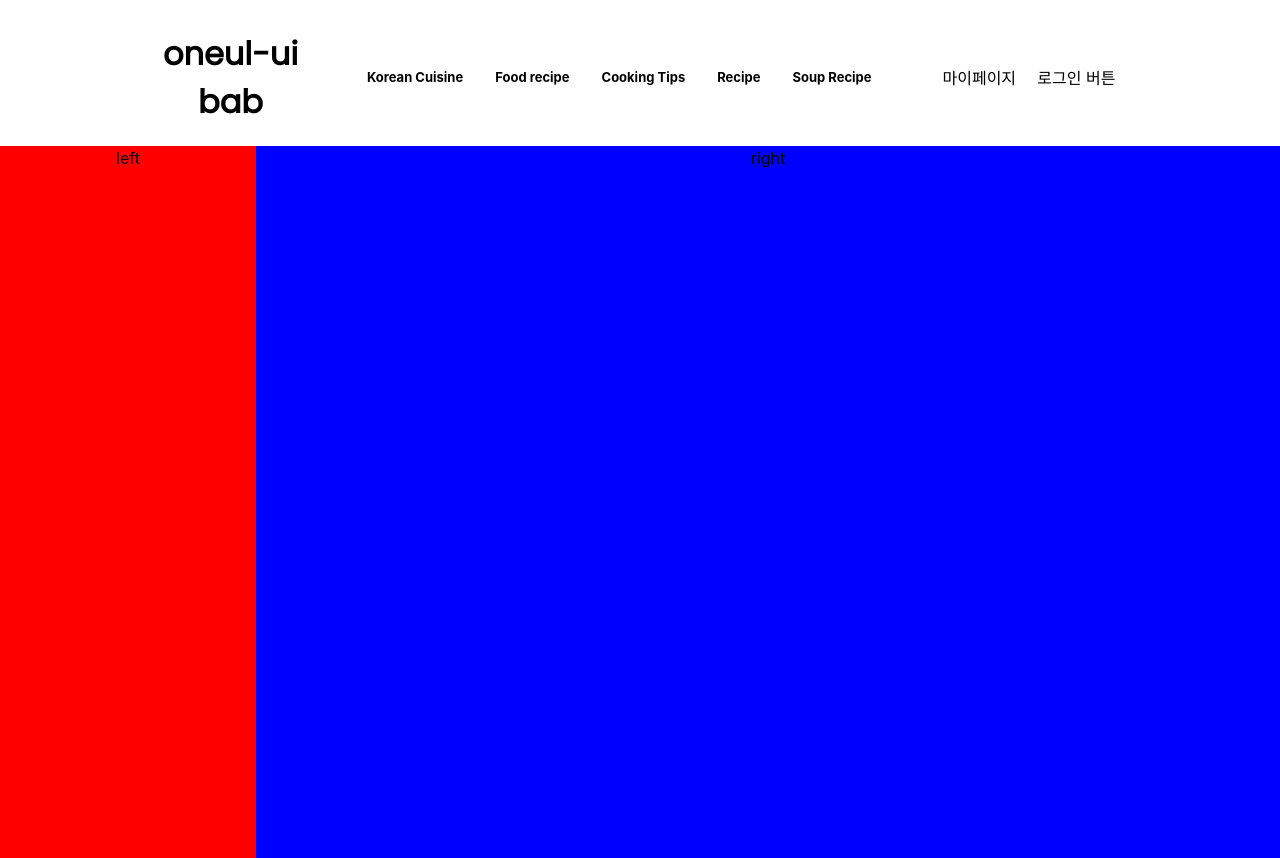
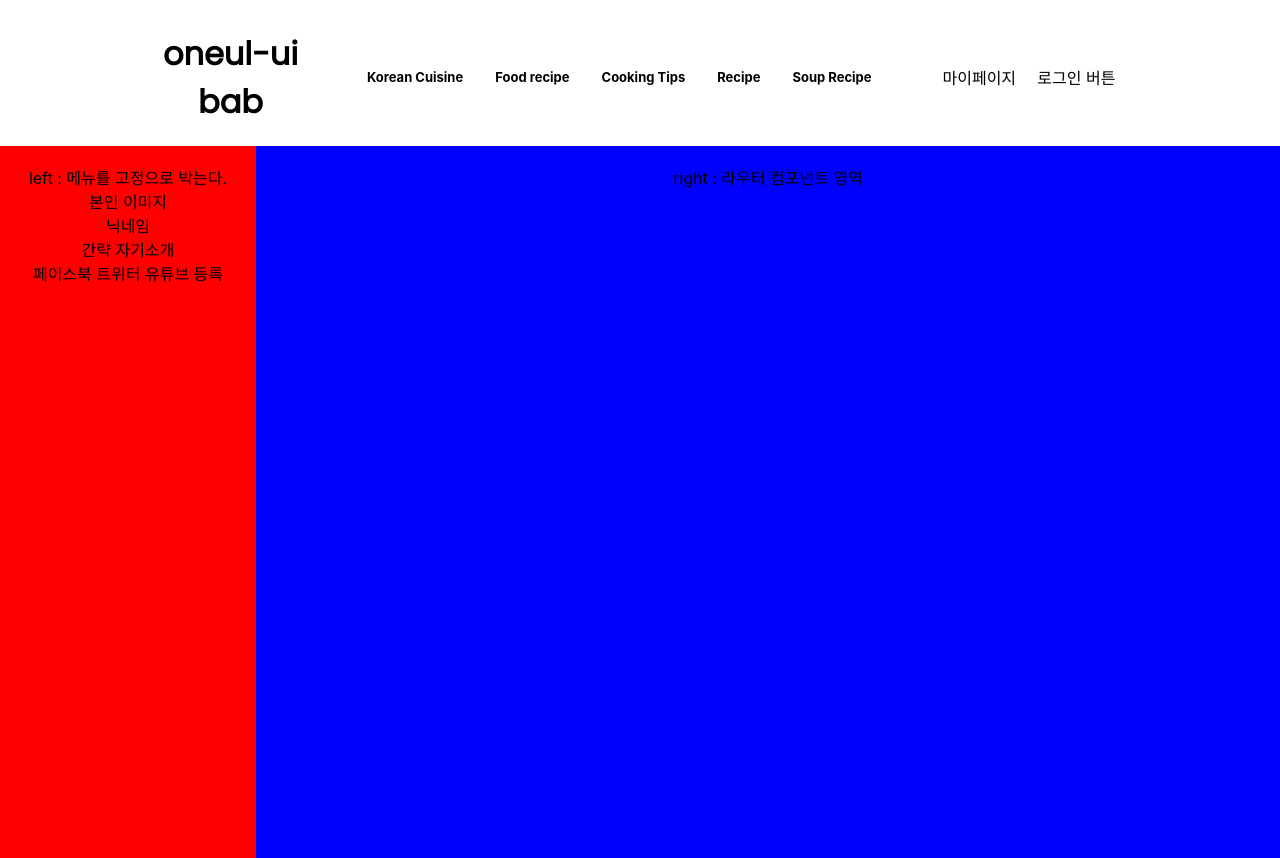
Before and after one commit to O-BAB/obab-client, a React (Create React App) app: page /mypage in a window 1280 px wide. Built offline with nearby package versions, Linux system fonts and the light colour scheme; what recoil-persist would draw is missing.

Commit message:
feat: design UI component on mypage - 마이페이지 레이아웃 설계 - 영역을 표시하기 위해 임시로 색깔을 표시함 - 구성 요소만 대충 작성

```diff
--- a/src/page/my/page/MyPage.jsx
+++ b/src/page/my/page/MyPage.jsx
@@ -7,11 +7,26 @@ const MyPage = () => {
     <div>
       <Navbar />
       <div className={`${styles?.myPageComponent}`}>
-        <div className={`${styles?.myPageLeftComponent}`}>
-          left
+        <div className={`${styles?.myPageLeftComponent} py-5 px-4`}>
+          left : 메뉴를 고정으로 박는다.
+          <div className={``}>
+           본인 이미지
+          </div>
+          <div className={``}>
+            닉네임
+          </div>
+          <div className={``}>
+            간략 자기소개
+          </div>
+          <div className={``}>
+            페이스북
+            트위터
+            유튜브 등록
+          </div>
         </div>
-        <div className={`${styles?.myPageRightComponent}`}>
-          right
+        <div className={`${styles?.myPageRightComponent} py-5 px-4`}>
+          right : 라우터 컴포넌트 영역
+        {/*  이부분은 라우터 컴포넌트를 이용하여 제작하는 영역 */}
         </div>
       </div>
     </div>
```
